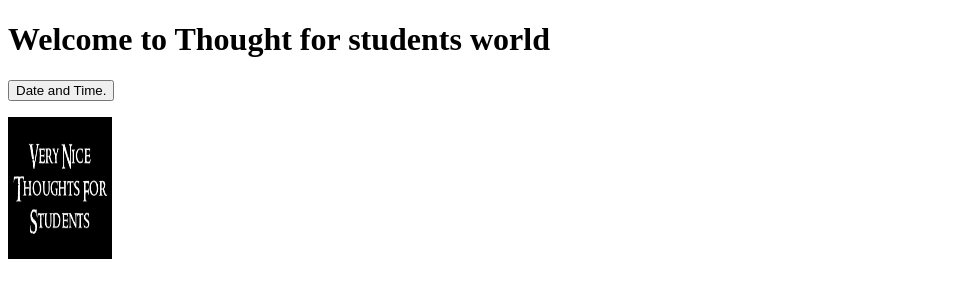
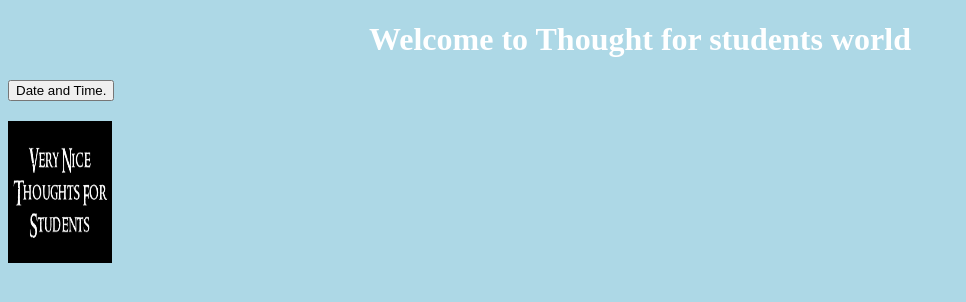
Before and after one commit to KRajesh22/gitdemo.com, a plain HTML site: page Index.html in a window 1280 px wide. Shown: the whole page, without its empty margins (0-966 px from the left). Drawn offline with Linux system fonts and the light colour scheme.

Commit message:
BG color cod ehas been updated

```diff
--- a/Index.html
+++ b/Index.html
@@ -1,5 +1,25 @@
 <!DOCTYPE html>
 <html>
+
+<head>
+<style>
+
+body {
+  background-color: lightblue;
+}
+
+h1 {
+  color: white;
+  text-align: center;
+}
+
+p {
+  font-family: verdana;
+  font-size: 20px;
+}
+</style>
+</head>
+
 <body>
 
 <h1>Welcome to Thought for students world</h1>
```
